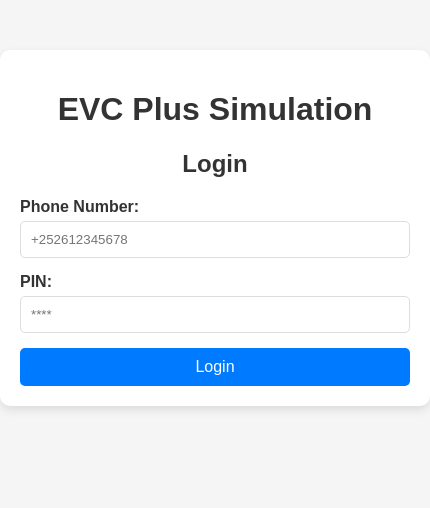
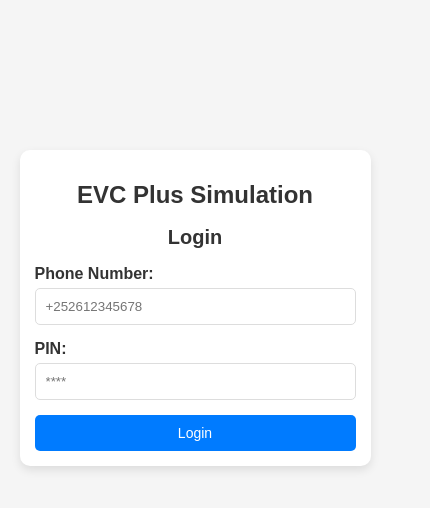
Before and after one commit to Baabuu-10/evcplus, a plain HTML site: page index.html in a window 390 px wide. Shown: the whole page, 430 px wide, since content can reach past the window. Drawn offline with Linux system fonts and the light colour scheme.

Commit message:
to make responsive

```diff
--- a/style.css
+++ b/style.css
@@ -6,13 +6,14 @@ body {
 }
 
 .container {
-    width: 100%;
-    max-width: 400px;
+    width: 90%; /* Make it more flexible */
+    max-width: 400px; /* Keep the max-width for larger screens */
     margin: 50px auto;
     background-color: #fff;
     padding: 20px;
     border-radius: 10px;
     box-shadow: 0 4px 10px rgba(0, 0, 0, 0.1);
+    box-sizing: border-box; /* Ensures padding is included in the total width */
 }
 
 h1, h2, h3 {
@@ -56,3 +57,23 @@ button:hover {
     color: #28a745;
     text-align: center;
 }
+
+/* Media Query for Small Devices */
+@media (max-width: 600px) {
+    .container {
+        margin-top: 150px; /* Reduce margin on smaller devices */
+        padding: 15px; /* Adjust padding */
+    }
+
+    h1 {
+        font-size: 24px; /* Adjust font size */
+    }
+
+    h2, h3 {
+        font-size: 20px; /* Adjust font size */
+    }
+
+    button {
+        font-size: 14px; /* Adjust button font size */
+    }
+}
```
